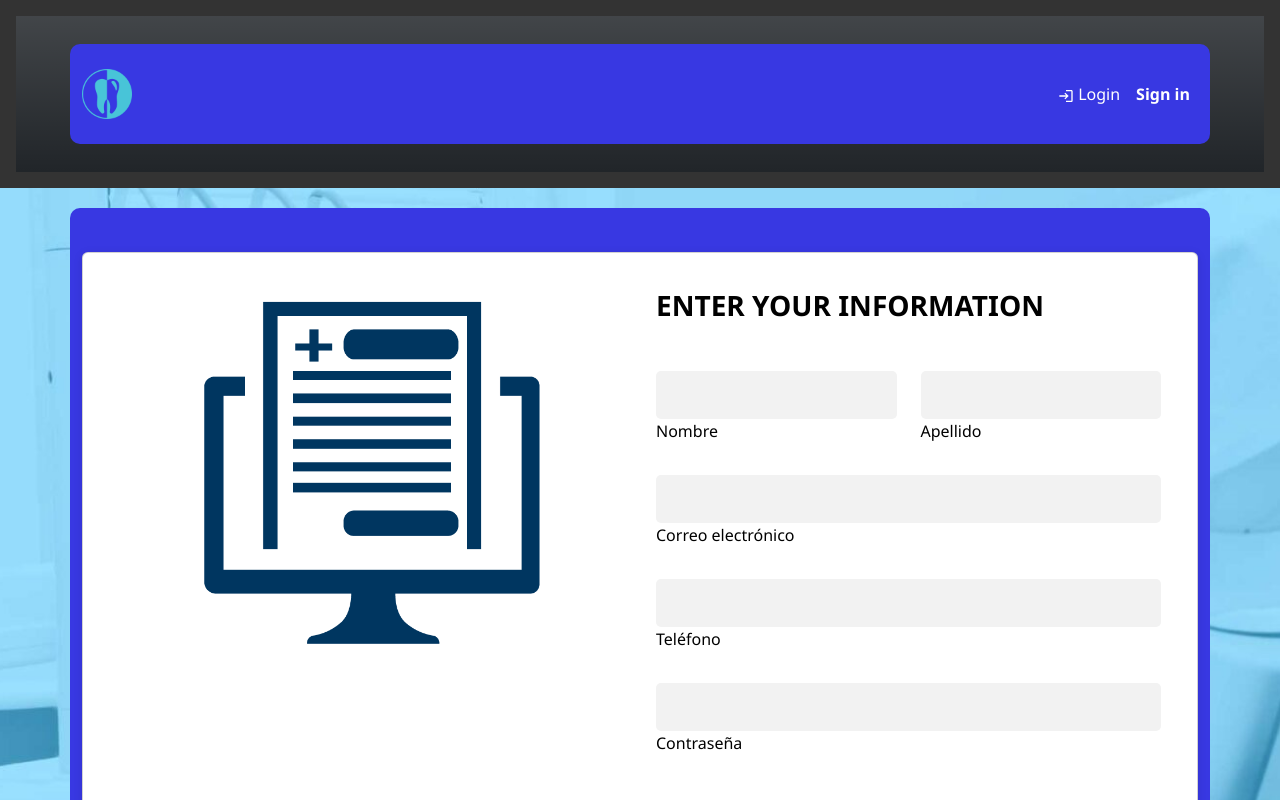
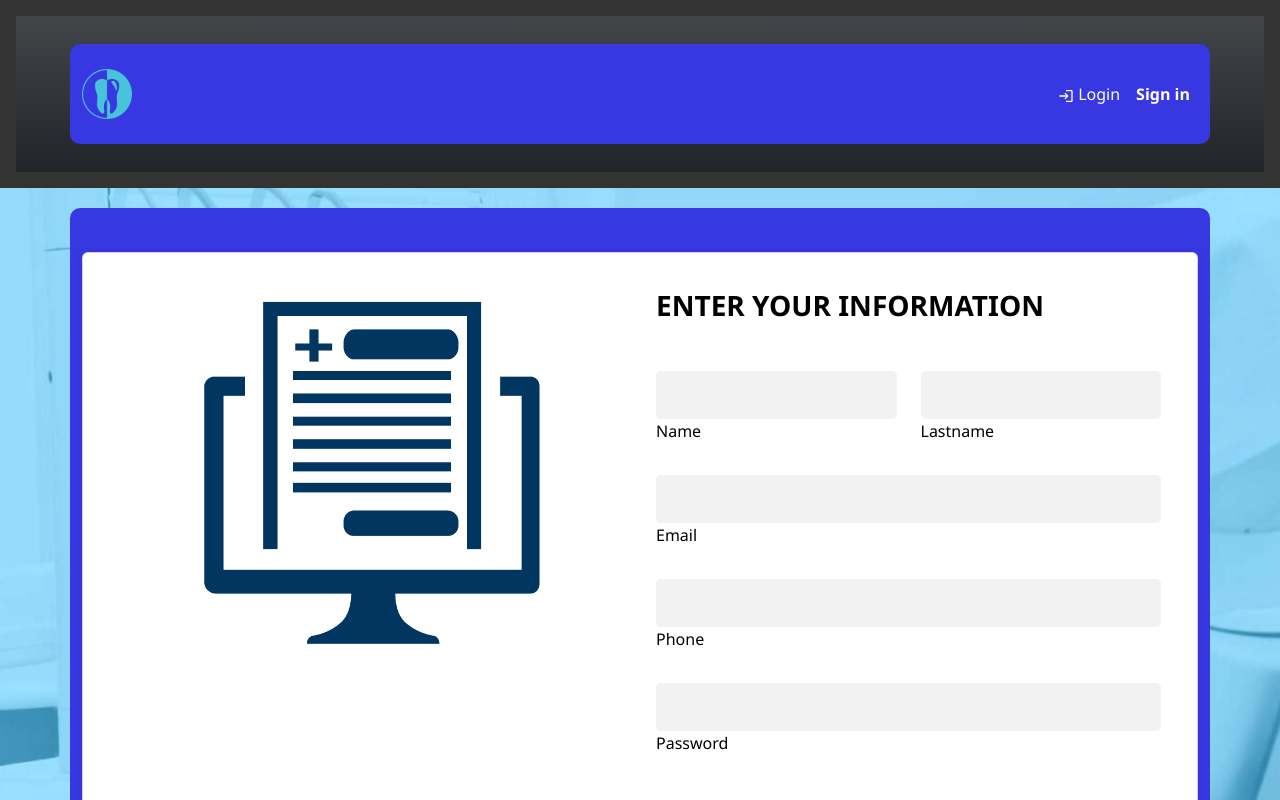
Before and after one commit to luisroquett/detalclinicFrontend, a React (Vite) app: page /register in a window 1280 px wide. Shown: the top 800 px of the page. Built offline with nearby package versions, Linux system fonts and the light colour scheme.

Commit message:
fixed crated appointment, and delete

```diff
--- a/src/_services/appointmentService.js
+++ b/src/_services/appointmentService.js
@@ -44,8 +44,8 @@ appointmentService.updateAppointment = async (token, data, idAppointment) => {
     },
   };
   const body = {
-    fecha: data.fecha,
-    horario: data.horario,
+    date: data.date,
+    time: data.time,
   };
   return (
     await axios.put(
--- a/src/_services/authService.js
+++ b/src/_services/authService.js
@@ -39,8 +39,7 @@ authService.registerDoctor = async (credentials, token) => {
   const body = {
     nombre: credentials.nombre,
     apellidos: credentials.apellidos,
-    edad: credentials.edad,
-    activo: credentials.activo,
+    telefono: credentials.telefono,
     email: credentials.email,
     password: credentials.password,
   };
--- a/src/containers/appointments/Appointments.jsx
+++ b/src/containers/appointments/Appointments.jsx
@@ -116,23 +116,23 @@ export default function Citas() {
           <h2>Modificar la cita con ID: {appointmentId}</h2>
           <Form onSubmit={handleSubmit} className="updateForm">
             <Form.Group className="mb-4">
-              <Form.Label>Nueva Fecha</Form.Label>
+              <Form.Label>New date</Form.Label>
               <Form.Control
                 type="date"
-                name="fecha"
+                name="date"
                 value={formValues.fecha}
                 onChange={handleChange}
               />
             </Form.Group>
 
             <Form.Group className="mb-4">
-              <Form.Label>Chosse the date</Form.Label>
+              <Form.Label>Chosse hour</Form.Label>
               <br />
               <Form.Check
                 required
                 inline
                 type={"radio"}
-                name="horario"
+                name="time"
                 value="15:45:00"
                 label={`15:45`}
                 onChange={handleChange}
@@ -140,7 +140,7 @@ export default function Citas() {
               <Form.Check
                 inline
                 type={"radio"}
-                name="horario"
+                name="time"
                 value="10:00:00"
                 id={2}
                 label={`10:00`}
@@ -149,7 +149,7 @@ export default function Citas() {
               <Form.Check
                 inline
                 type={"radio"}
-                name="horario"
+                name="time"
                 value="11:30:00"
                 label={`11:30`}
                 onChange={handleChange}
--- a/src/containers/home/Home.scss
+++ b/src/containers/home/Home.scss
@@ -3,8 +3,9 @@
 .home-title {
    font-size: 2.5rem;
    text-align: center;
-   color: #333;
+   color: #000000;
    margin-bottom: 2rem;
+   font-family: Georgia, 'Times New Roman', Times, serif;
 }
 
 .home-card {
--- a/src/containers/register-doctor/RegisterDoctor.jsx
+++ b/src/containers/register-doctor/RegisterDoctor.jsx
@@ -110,7 +110,7 @@ export default function RegisterDoctor() {
                           <MDBInput
                             required
                             wrapperClass="mb-4"
-                            label="Nombre"
+                            label="Name"
                             size="lg"
                             type="text"
                             onChange={handleChange}
@@ -122,7 +122,7 @@ export default function RegisterDoctor() {
                           <MDBInput
                             required
                             wrapperClass="mb-4"
-                            label="Apellido"
+                            label="Lastname"
                             size="lg"
                             type="text"
                             onChange={handleChange}
@@ -157,7 +157,7 @@ export default function RegisterDoctor() {
                       <MDBInput
                         required
                         wrapperClass="mb-4"
-                        label="Contraseña"
+                        label="Password"
                         size="lg"
                         type="password"
                         onChange={handleChange}
--- a/src/containers/register-doctor/RegisterDoctor.scss
+++ b/src/containers/register-doctor/RegisterDoctor.scss
@@ -0,0 +1,33 @@
+.registerCard {
+    background-color: #f8f9fa;
+    border: none;
+    border-radius: 10px;
+    box-shadow: 0px 2px 10px rgba(0, 0, 0, 0.1);
+    padding: 20px;
+  }
+
+  .registerForm {
+    .form-control {
+      background-color: #f2f2f2;
+      border: none;
+      border-radius: 5px;
+      padding: 12px;
+      font-size: 16px;
+      color: #333;
+      box-shadow: none;
+    }
+
+    .form-label {
+      font-weight: 500;
+    }
+
+    .mb-4 {
+      margin-bottom: 1.5rem;
+    }
+  }
+
+  .error-message {
+    color: red;
+    margin-top: 10px;
+    font-size: 14px;
+  }
--- a/src/containers/register/Register.jsx
+++ b/src/containers/register/Register.jsx
@@ -94,7 +94,7 @@ export default function Register() {
                         <MDBInput
                           required
                           wrapperClass="mb-4"
-                          label="Nombre"
+                          label="Name"
                           size="lg"
                           type="text"
                           onChange={handleChange}
@@ -106,7 +106,7 @@ export default function Register() {
                         <MDBInput
                           required
                           wrapperClass="mb-4"
-                          label="Apellido"
+                          label="Lastname"
                           size="lg"
                           type="text"
                           onChange={handleChange}
@@ -119,7 +119,7 @@ export default function Register() {
                     <MDBInput
                       required
                       wrapperClass="mb-4"
-                      label="Correo electrónico"
+                      label="Email"
                       size="lg"
                       type="email"
                       onChange={handleChange}
@@ -129,7 +129,7 @@ export default function Register() {
                     <MDBInput
                       required
                       wrapperClass="mb-4"
-                      label="Teléfono"
+                      label="Phone"
                       size="lg"
                       type="text"
                       onChange={handleChange}
@@ -139,7 +139,7 @@ export default function Register() {
                     <MDBInput
                       required
                       wrapperClass="mb-4"
-                      label="Contraseña"
+                      label="Password"
                       size="lg"
                       type="password"
                       onChange={handleChange}
--- a/src/containers/user-profile/UserProfile.jsx
+++ b/src/containers/user-profile/UserProfile.jsx
@@ -219,7 +219,7 @@ export default function UserProfile() {
             <Form.Group className="mb-3">
               <Form.Label>Phone</Form.Label>
               <Form.Control
-                type="number"
+                type="text"
                 placeholder="New phone"
                 name="telefono"
                 value={formValues.telefono}
@@ -246,7 +246,7 @@ export default function UserProfile() {
             )}
             <div className="updateButton">
               <Button variant="primary" type="submit">
-                Editar
+                Update
               </Button>
             </div>
           </Form>
```
Also changed, not shown: 1 other file (tests, documents, lock files or other folders).
